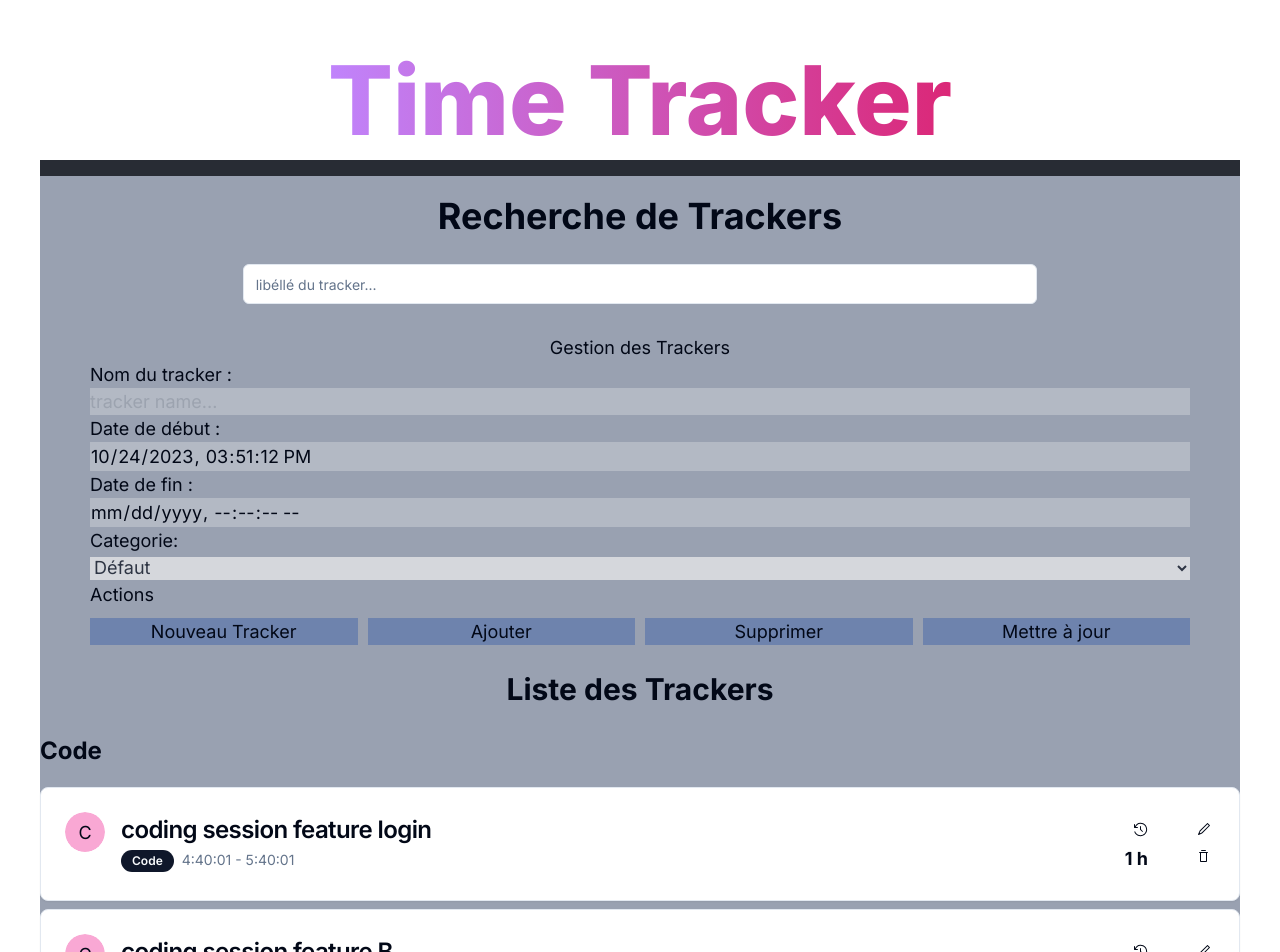
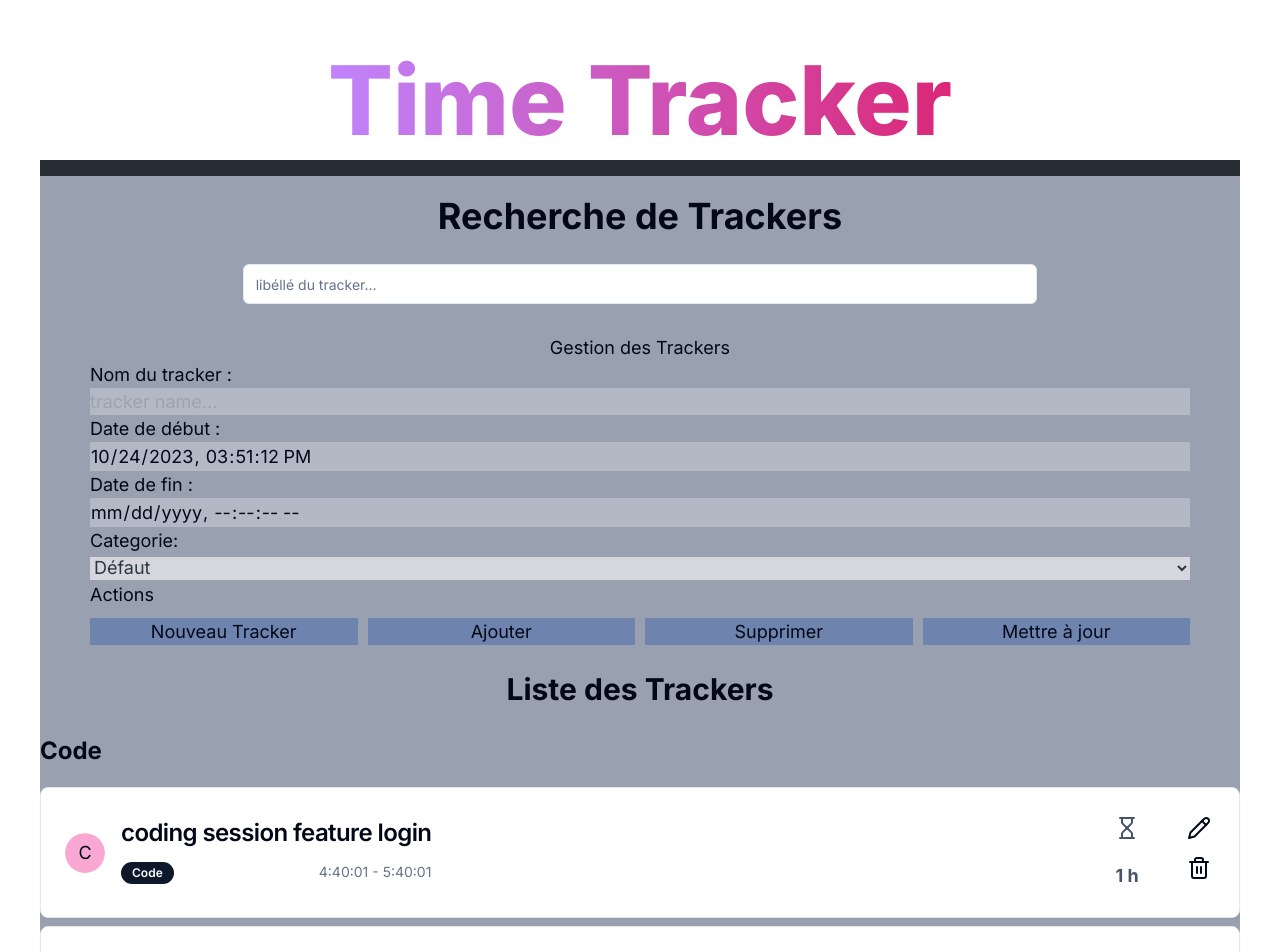
Before and after one commit to Choukro/time-tracker, a Next.js app: page / in a window 1280 px wide. Shown: the top 952 px of the page. Built offline with nearby package versions, Linux system fonts and the light colour scheme.

Commit message:
refactor (list of trackers and CSS) : use of the lucide open-source library for icons

```diff
--- a/components/TrackerRow.jsx
+++ b/components/TrackerRow.jsx
@@ -10,11 +10,7 @@ import {
 } from "@/components/ui/card";
 import { Avatar, AvatarFallback } from "@/components/ui/avatar";
 import { Badge } from "@/components/ui/badge";
-import {
-  CounterClockwiseClockIcon,
-  Pencil1Icon,
-  TrashIcon,
-} from "@radix-ui/react-icons";
+import { Hourglass, Pencil, Trash2 } from "lucide-react";
 import {
   Dialog,
   DialogContent,
@@ -68,36 +64,37 @@ const TrackerRow = ({ tracker, selectedId, onSelected }) => {
   };
 
   const selected =
-    tracker.id === selectedId ? "bg-purple-400" : "hover:bg-purple-200";
+    tracker.id === selectedId
+      ? "flex justify-between flex-row bg-purple-400"
+      : "flex justify-between flex-row hover:bg-purple-200";
   return (
     <li key={tracker.id} className="cursor-pointer">
       <Card className={selected} onClick={handleClick}>
         <CardHeader className="flex flex-row gap-4">
-          <div>
-            <Avatar>
+          <Avatar className="my-auto">
             <AvatarFallback>{tracker.category[0]}</AvatarFallback>
           </Avatar>
-          </div>
-          <div className="flex flex-col gap-2 text-left w-2/3">
+          <div className="flex justify-around flex-col text-left !mt-0">
             <CardTitle>{tracker.name}</CardTitle>
-            <div className="flex flex-row gap-2">
+            <div className="flex justify-between flex-row gap-2">
               <Badge>{tracker.category}</Badge>
-              <CardDescription className="text-left">
+              <CardDescription>
                 {starttime} - {endtime}
               </CardDescription>
             </div>
           </div>
-          <div className="w-1/3">
-            <CardContent className="flex flex-col gap-2 p-1">
-              <CounterClockwiseClockIcon className="ml-auto" />
-              <p className="font-bold dark:text-white text-right">{duration}</p>
-            </CardContent>
+        </CardHeader>
+        <CardContent className="flex flex-row gap-10 p-6">
+          <div className="flex justify-between flex-col gap-2 rounded p-1">
+            <Hourglass className="text-slate-600" />
+            <p className="font-bold dark:text-white text-slate-600 pt-3.5">
+              {duration}
+            </p>
           </div>
-          <div>
-            <CardFooter className="flex flex-col gap-1 pb-0 pr-0">
+          <div className="flex flex-col gap-2">
             <Dialog>
               <DialogTrigger className="rounded p-1 hover:bg-pink-300">
-                  <Pencil1Icon />
+                <Pencil />
               </DialogTrigger>
               <DialogContent>
                 <DialogTitle className="mt-10 text-purple-400">
@@ -172,7 +169,7 @@ const TrackerRow = ({ tracker, selectedId, onSelected }) => {
             </Dialog>
             <Dialog>
               <DialogTrigger className="rounded p-1 hover:bg-pink-300">
-                  <TrashIcon />
+                <Trash2 />
               </DialogTrigger>
               <DialogContent>
                 <DialogTitle className="mt-10 text-purple-400">
@@ -191,9 +188,8 @@ const TrackerRow = ({ tracker, selectedId, onSelected }) => {
                 </DialogFooter>
               </DialogContent>
             </Dialog>
-            </CardFooter>
           </div>
-        </CardHeader>
+        </CardContent>
       </Card>
     </li>
   );
```
Lines whose indentation alone changed are shown as unchanged.
